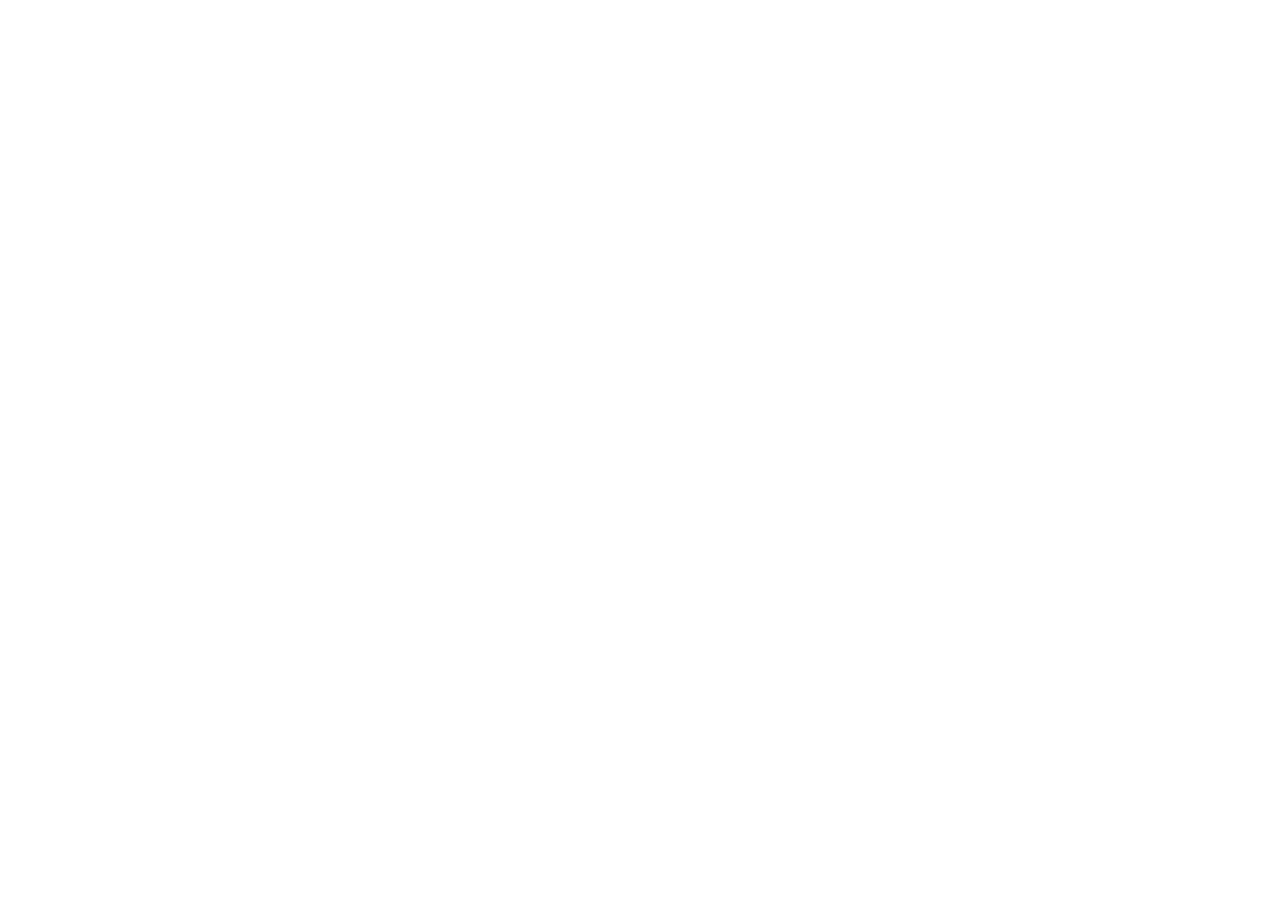
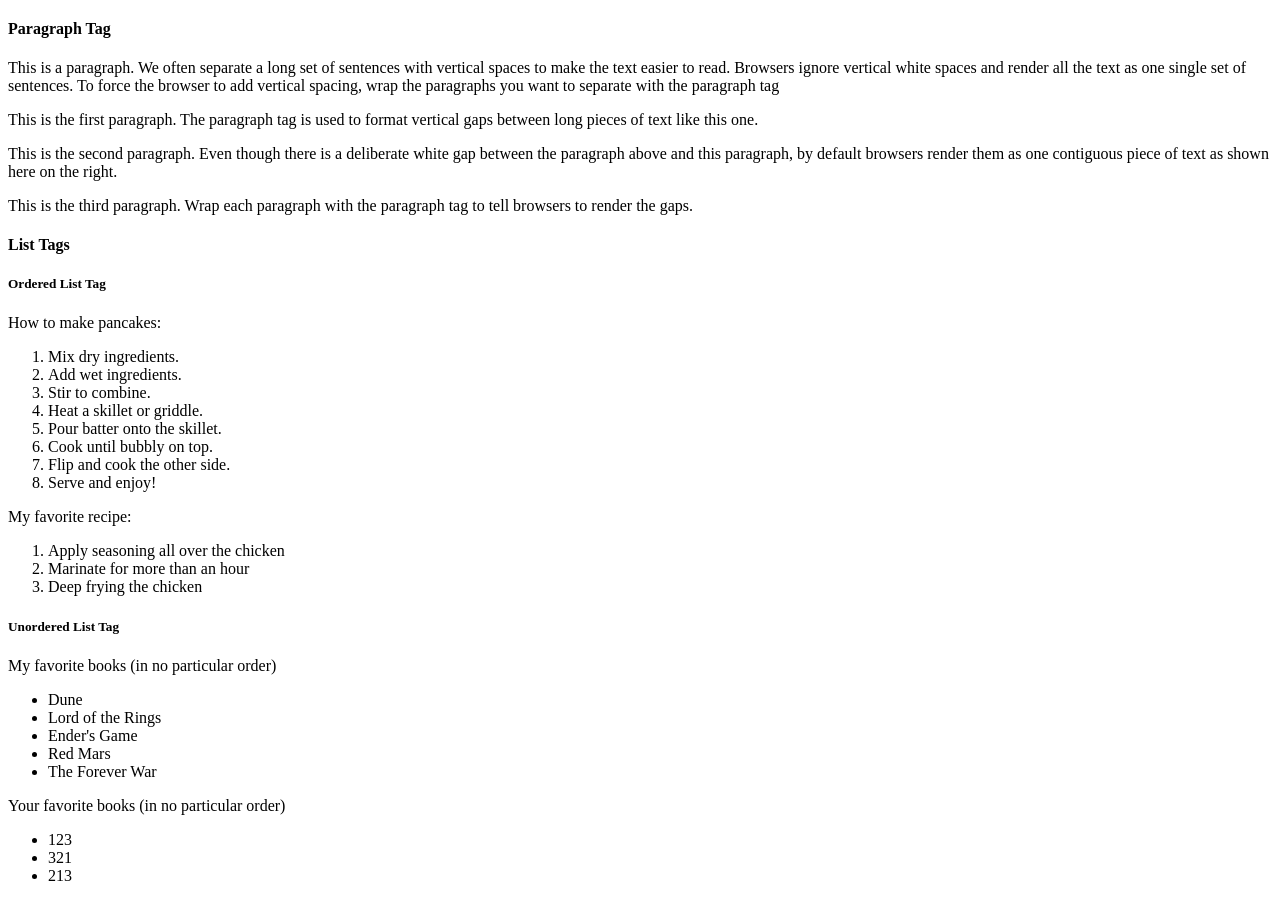
Before and after one commit to Lemoncoke1009/kanbas-react-web-app, a React (Create React App) app: page / in a window 1280 px wide. Shown: the part 283-1184 px from the top of the page. Before the commit the page ends 800 px from the top, so only its background shows below. Built offline with nearby package versions, Linux system fonts and the light colour scheme.

Commit message:
For lab1

```diff
--- a/src/Labs/Lab1/index.tsx
+++ b/src/Labs/Lab1/index.tsx
@@ -2,6 +2,68 @@
     return (
       <div id="wd-lab1">
         <h2>Lab 1</h2>
+        <h3>HTML Examples</h3>
+      <div id="wd-h-tag">
+        <h4>Heading Tags</h4>
+Text documents are often broken up into several sections and subsections. Each section is usually prefaced with a short title or heading that attempts to summarize the topic of the section it precedes. For instance this paragraph is preceded by the heading Heading Tags. The font of the section headings are usually larger and bolder than their subsection headings. This document uses headings to introduce topics such as HTML Documents, HTML Tags, Heading Tags, etc. HTML heading tags can be used to format plain text so that it renders in a browser as large headings. There are 6 heading tags for different sizes: h1, h2, h3, h4, h5, and h6. Tag h1 is the largest heading and h6 is the smallest heading.
       </div>
+      <div id="wd-p-tag">
+      <h4>Paragraph Tag</h4>
+        <p id="wd-p-1">
+    This is a paragraph. We often separate a long set of sentences with vertical spaces to make the text easier to read. Browsers ignore vertical white spaces and render all the text as one single set of sentences. To force the browser to add vertical spacing, wrap the paragraphs you want to separate with the paragraph tag
+      </p>
+      <p id="wd-p-2">
+This is the first paragraph. The paragraph tag is used to format
+vertical gaps between long pieces of text like this one.
+        </p>
+        <p id="wd-p-3">
+This is the second paragraph. Even though there is a deliberate white
+gap between the paragraph above and this paragraph, by default
+browsers render them as one contiguous piece of text as shown here on
+the right.
+        </p>
+        <p id="wd-p-4">
+This is the third paragraph. Wrap each paragraph with the paragraph
+tag to tell browsers to render the gaps.
+        </p>
+
+        <div id="wd-lists">
+        <h4>List Tags</h4>
+        <h5>Ordered List Tag</h5>
+        How to make pancakes:
+        <ol id="wd-pancakes">
+    <li>Mix dry ingredients.</li>
+    <li>Add wet ingredients.</li>
+    <li>Stir to combine.</li>
+    <li>Heat a skillet or griddle.</li>
+    <li>Pour batter onto the skillet.</li>
+    <li>Cook until bubbly on top.</li>
+    <li>Flip and cook the other side.</li>
+    <li>Serve and enjoy!</li>
+  </ol>
+       My favorite recipe:
+       <ol id ="wd-my-favorite-recipe">
+        <li>Apply seasoning all over the chicken</li>
+        <li>Marinate for more than an hour</li>
+        <li>Deep frying the chicken</li>
+       </ol>
+       <h5>Unordered List Tag</h5>
+My favorite books (in no particular order)
+<ul id="wd-my-books">
+  <li>Dune</li>
+  <li>Lord of the Rings</li>
+  <li>Ender's Game</li>
+  <li>Red Mars</li>
+  <li>The Forever War</li>
+</ul>
+Your favorite books (in no particular order)
+<ul id="wd-your-books">
+  <li>123</li>
+  <li>321</li>
+  <li>213</li>
+</ul>
+    </div>
+    </div>
+    </div>
     );
   }
```
